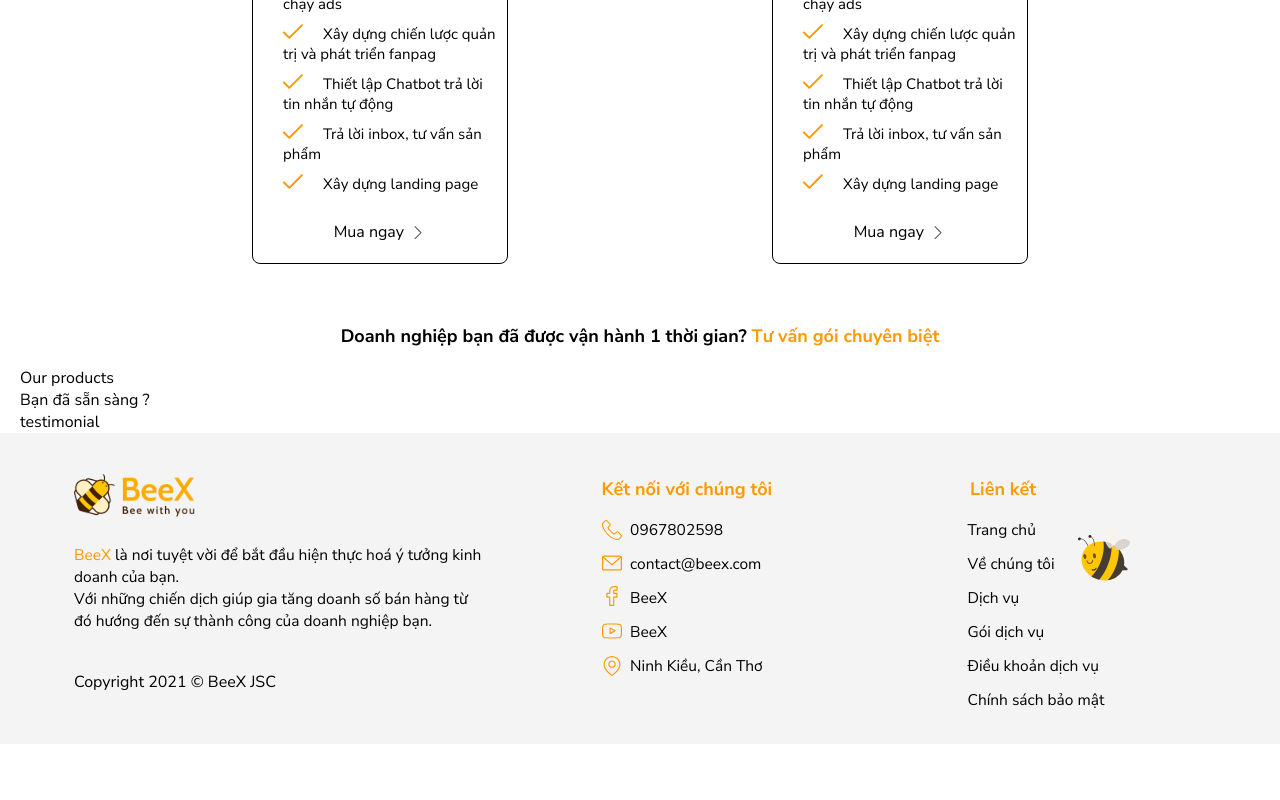
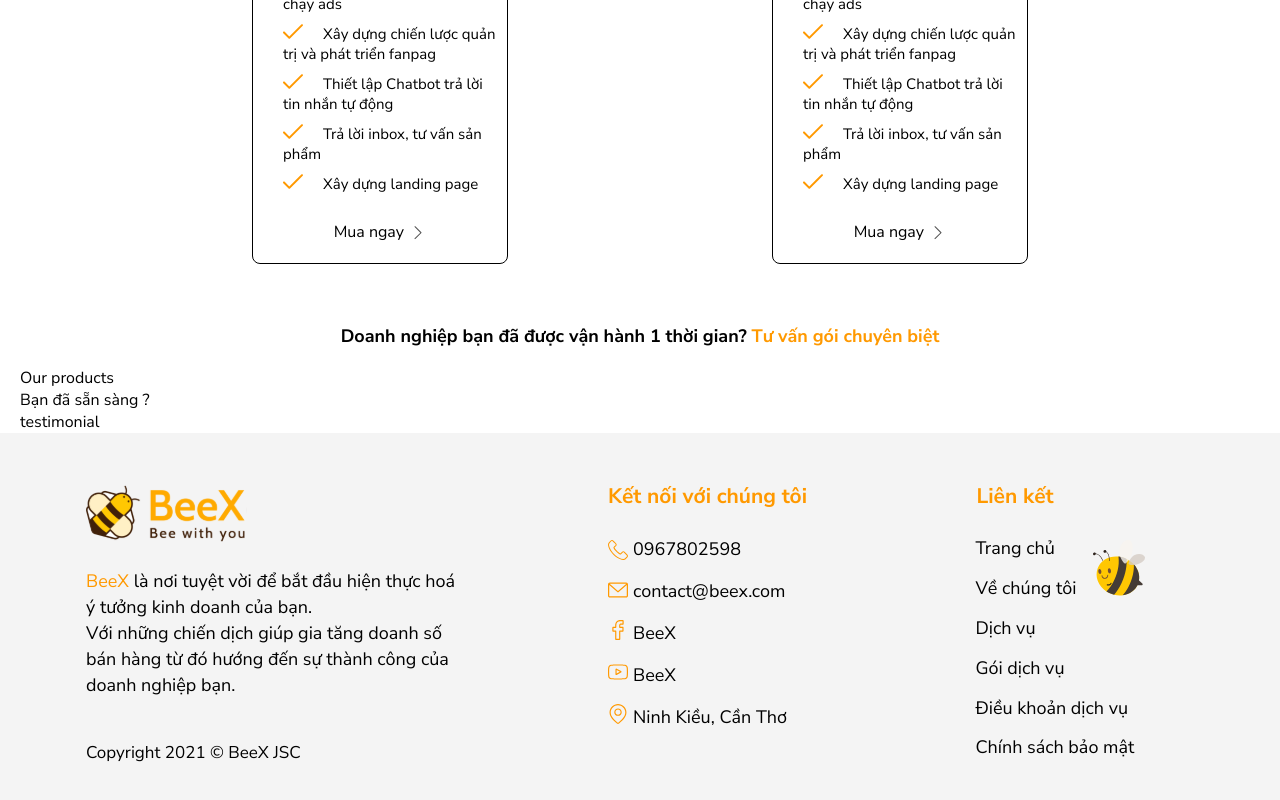
Before and after one commit to HHuy2000/beex-website, a Next.js app: page / in a window 1280 px wide. Shown: the part 4647-5447 px from the top of the page. Before the commit the page ends 5391 px from the top, so only its background shows below. Built offline with nearby package versions, Linux system fonts and the light colour scheme.

Commit message:
fix to match redesign footer width

```diff
--- a/components/common/Footer.jsx
+++ b/components/common/Footer.jsx
@@ -8,7 +8,7 @@ function Footer() {
             <div className={styles.copyright}>
                 <div className={styles.copyrighttop}>
                 <img src="/images/logo.svg" alt="Logo footer" className={styles.copyrightlogo} />
-                <p><span className={styles.span}>BeeX</span> là nơi tuyệt vời để bắt đầu hiện thực hoá ý tưởng kinh doanh của bạn.<br/>
+                <p className={styles.copyrightSlogan}><span className={styles.span}>BeeX</span> là nơi tuyệt vời để bắt đầu hiện thực hoá ý tưởng kinh doanh của bạn.<br/>
                 Với những chiến dịch giúp gia tăng doanh số bán hàng từ đó hướng đến sự thành công của doanh nghiệp bạn.</p>
                 </div>
                 <div className={styles.copyrightbottom}>
--- a/components/common/Footer.module.css
+++ b/components/common/Footer.module.css
@@ -9,7 +9,7 @@
 .footerItems {
   width: 100%;
   display: grid;
-  grid-template-columns: 47% 28% 25%;
+  grid-template-columns: 47.5% 28% 24.5%;
   background-color: #f4f4f4;
   height: auto;
 }
@@ -17,34 +17,35 @@
 .copyright {
   display: flex;
   flex-direction: column;
-  margin-top: 44px;
-  margin-left: 74px;
-  margin-right: 120px;
-  margin-bottom: 51px;
-}
-
-.copyrighttop {
-  padding-bottom: 39px;
+  margin-top: 51px;
+  margin-left: 86px;
+  margin-bottom: 59px;
 }
 
 .copyrighttop {
   top: 0;
-  font-size: 15.5px;
-  line-height: 22px;
-  margin-top: -15.5px;
-  margin-bottom: -15.5px;
 }
 
 .copyrightlogo {
   padding-bottom: 5px;
-  width: 30%;
-  margin-top: 12px;
+  width: 161px;
+  height: 58px;
+  padding: 0;
+}
+
+.copyrightSlogan {
+  margin-top: 20px;
+  margin-bottom: 45px;
+  line-height: 26px;
+  margin-right: 140px;
+  font-size: 18px;
 }
 
 .copyrightbottom {
-  font-size: 14.5;
-  margin-top: -16px;
-  margin-bottom: -16px;
+  font-size: 17px;
+  margin-top: -17px;
+  margin-bottom: -17px;
+  line-height: 20.5px;
 }
 
 .connectUsItemWrapper {
@@ -53,11 +54,13 @@
 }
 
 .connectUsItemWrapper > div {
-  margin-right: 1px;
+  margin-right: 5px;
 }
 .connectUsLabel {
-  font-size: 18px;
-  margin-top: 44px;
+  font-size: 21px;
+  line-height: 25.5px;
+  margin-top: 51px;
+  margin-bottom: 20px;
   color: #ff9900;
 }
 
@@ -69,20 +72,21 @@
 }
 
 .connectUsIconItems > img {
-  margin: 7.5px;
+  margin: 11px;
   margin-left: 0px;
 }
 
 .connectUsTextItems {
   display: flex;
   flex-direction: column;
-  font-size: 15.5px;
+  font-size: 18px;
   flex-wrap: wrap;
-  line-height: 19px;
+  line-height: 21.78px;
 }
 
 .connectUsTextItems > p {
-  margin: 7.5px;
+  margin-bottom: 10px;
+  margin-top: 10px;
 }
 
 .linkItemWrapper {
@@ -97,25 +101,27 @@
 
 .linkLabel {
   margin-left: 10px;
-  font-size: 18px;
-  margin-top: 44px;
+  font-size: 21px;
+  line-height: 25.5px;
+  margin-top: 51px;
+  margin-bottom: 20px;
   color: #ff9900;
 }
 
 .linkItems {
   display: flex;
   flex-direction: column;
-  font-size: 15.5px;
+  font-size: 18px;
+  line-height: 21.78px;
   flex-wrap: wrap;
 }
 
 .linkItems > a {
-  margin: 7.5px;
-  line-height: 19px;
+  margin: 9px;
 }
 
 .footerBackIcon {
   position: absolute;
-  top: 92px;
-  left: 1077.5px;
+  top: 107px;
+  right: 135px;
 }
```
